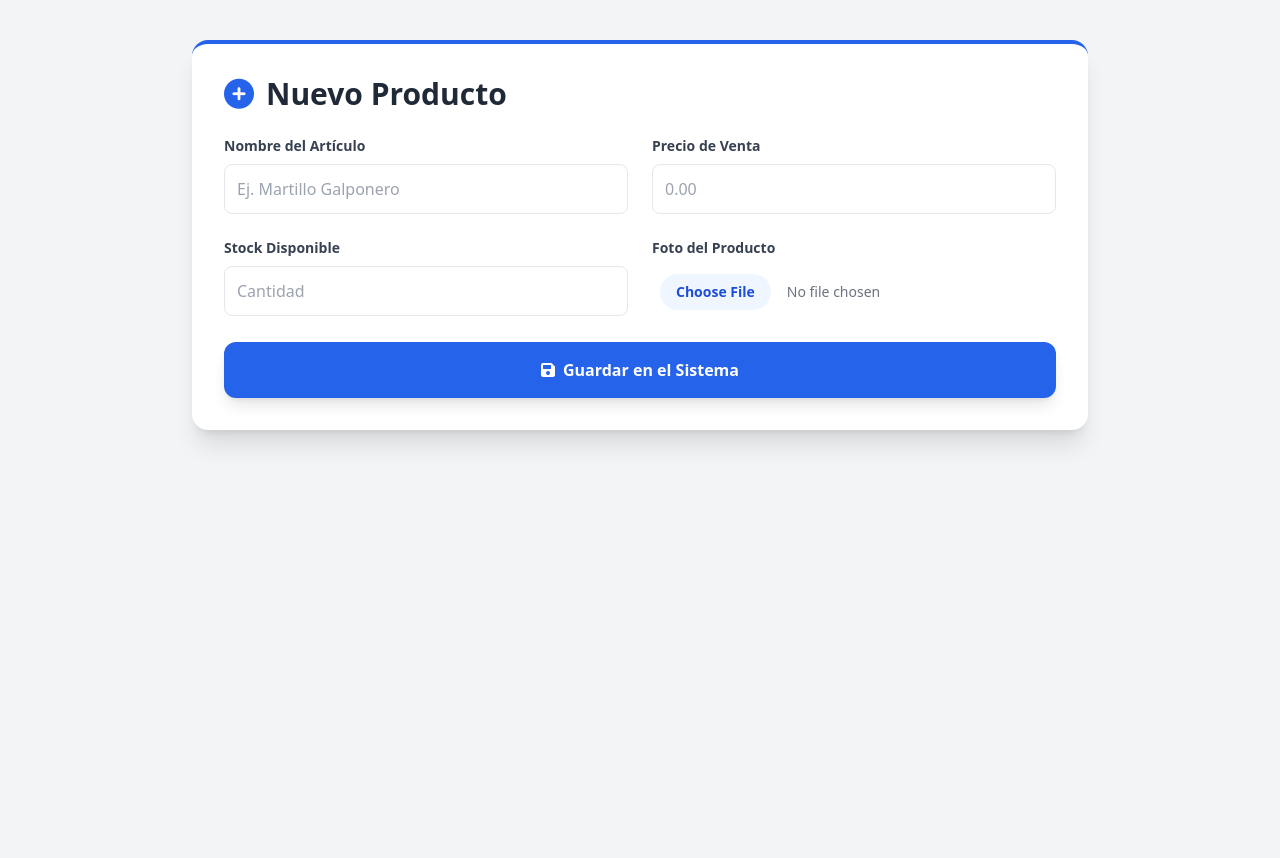
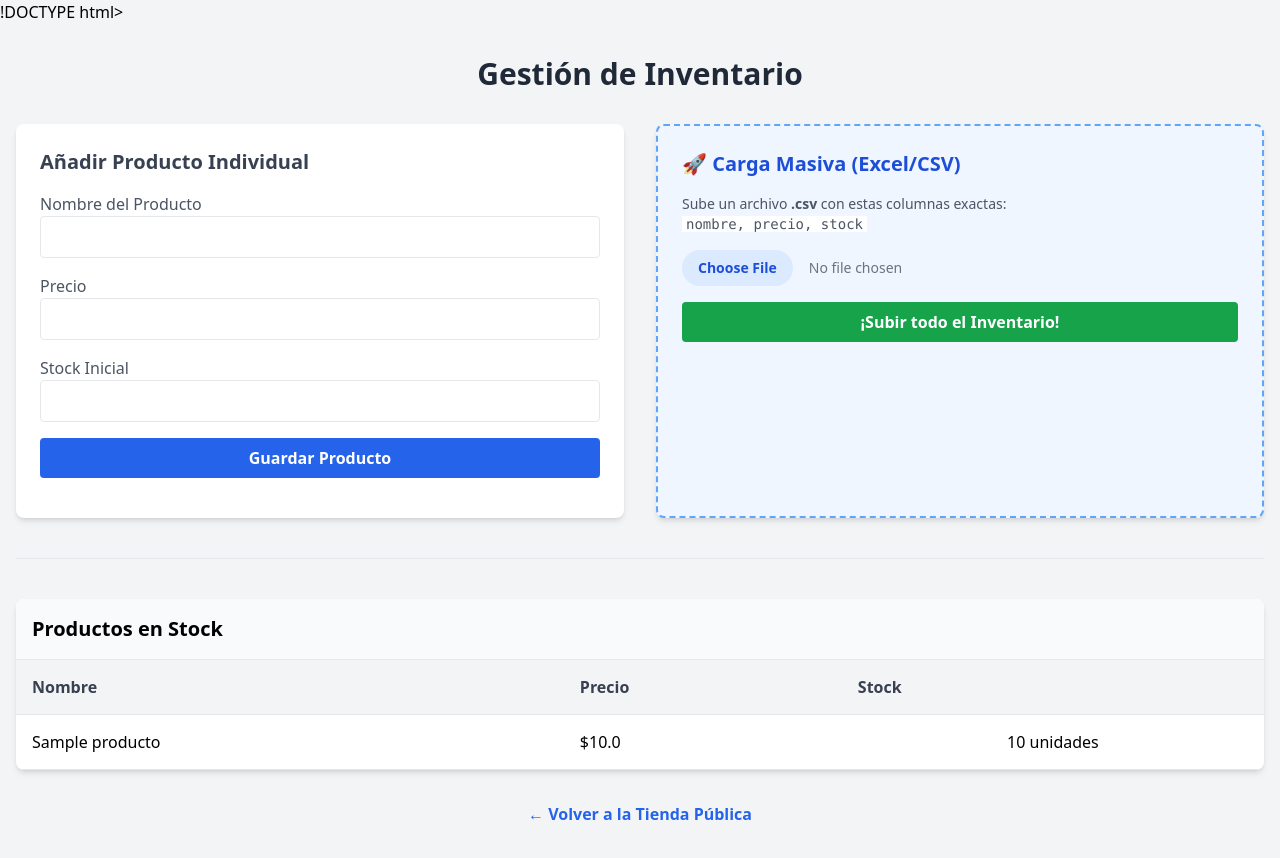
Before and after one commit to Alexander71133/ferreteria-digital, a Flask app: page /admin in a window 1280 px wide. Before the commit the page ends 445 px from the top, so only its background shows below. Run offline with Flask 3, Linux system fonts and the light colour scheme; tables that the repository leaves empty hold one stand-in row (values such as "Sample post"); some libraries are stand-ins or nearby versions.

Commit message:
Update admin.html

```diff
--- a/templates/admin.html
+++ b/templates/admin.html
@@ -1,37 +1,85 @@
-<!DOCTYPE html>
+!DOCTYPE html>
 <html lang="es">
 <head>
     <meta charset="UTF-8">
     <meta name="viewport" content="width=device-width, initial-scale=1.0">
-    <title>Panel de Control - Ferretería</title>
+    <title>Panel de Administración - Ferretería</title>
     <script src="https://cdn.tailwindcss.com"></script>
-    <link rel="stylesheet" href="https://cdnjs.cloudflare.com/ajax/libs/font-awesome/6.0.0/css/all.min.css">
 </head>
-<body class="bg-gray-100 p-4 md:p-10">
-    <div class="max-w-4xl mx-auto">
+<body class="bg-gray-100 font-sans">
 
-        <div class="bg-white p-8 rounded-2xl shadow-xl mb-10 border-t-4 border-blue-600">
-            <h1 class="text-3xl font-extrabold mb-6 text-gray-800 flex items-center">
-                <i class="fas fa-plus-circle mr-3 text-blue-600"></i>Nuevo Producto
-            </h1>
-            <form action="/admin/add" method="POST" enctype="multipart/form-data" class="grid grid-cols-1 md:grid-cols-2 gap-6">
-                <div>
-                    <label class="block text-sm font-bold text-gray-700 mb-2">Nombre del Artículo</label>
-                    <input type="text" name="nombre" placeholder="Ej. Martillo Galponero" class="w-full p-3 border rounded-lg focus:ring-2 focus:ring-blue-400 outline-none" required>
-                </div>
-                <div>
-                    <label class="block text-sm font-bold text-gray-700 mb-2">Precio de Venta</label>
-                    <input type="number" step="0.01" name="precio" placeholder="0.00" class="w-full p-3 border rounded-lg focus:ring-2 focus:ring-blue-400 outline-none" required>
-                </div>
-                <div>
-                    <label class="block text-sm font-bold text-gray-700 mb-2">Stock Disponible</label>
-                    <input type="number" name="stock" placeholder="Cantidad" class="w-full p-3 border rounded-lg focus:ring-2 focus:ring-blue-400 outline-none" required>
-                </div>
-                <div>
-                    <label class="block text-sm font-bold text-gray-700 mb-2">Foto del Producto</label>
-                    <input type="file" name="foto" accept="image/*" capture="environment" class="w-full p-2 text-sm text-gray-500 file:mr-4 file:py-2 file:px-4 file:rounded-full file:border-0 file:text-sm file:font-semibold file:bg-blue-50 file:text-blue-700 hover:file:bg-blue-100" required>
-                </div>
-                <button type="submit" class="md:col-span-2 bg-blue-600 hover:bg-blue-700 text-white font-bold py-4 rounded-xl transition-all shadow-lg transform hover:-translate-y-1">
-                    <i class="fas fa-save mr-2"></i>Guardar en el Sistema
-                </button>
-            </form>
+    <div class="container mx-auto px-4 py-8">
+        <h1 class="text-3xl font-bold text-center text-gray-800 mb-8">Gestión de Inventario</h1>
+
+        <div class="grid grid-cols-1 md:grid-cols-2 gap-8">
+
+            <div class="bg-white p-6 rounded-lg shadow-md">
+                <h2 class="text-xl font-semibold mb-4 text-gray-700">Añadir Producto Individual</h2>
+                <form action="/admin" method="POST" enctype="multipart/form-data">
+                    <div class="mb-4">
+                        <label class="block text-gray-600">Nombre del Producto</label>
+                        <input type="text" name="nombre" class="w-full border rounded p-2" required>
+                    </div>
+                    <div class="mb-4">
+                        <label class="block text-gray-600">Precio</label>
+                        <input type="number" name="precio" step="0.01" class="w-full border rounded p-2" required>
+                    </div>
+                    <div class="mb-4">
+                        <label class="block text-gray-600">Stock Inicial</label>
+                        <input type="number" name="stock" class="w-full border rounded p-2" required>
+                    </div>
+                    <button type="submit" class="w-full bg-blue-600 text-white font-bold py-2 rounded hover:bg-blue-700">
+                        Guardar Producto
+                    </button>
+                </form>
+            </div>
+
+            <div class="bg-blue-50 p-6 rounded-lg shadow-md border-2 border-dashed border-blue-400">
+                <h2 class="text-xl font-semibold mb-4 text-blue-700">🚀 Carga Masiva (Excel/CSV)</h2>
+                <p class="text-sm text-gray-600 mb-4">
+                    Sube un archivo <b>.csv</b> con estas columnas exactas: <br>
+                    <code class="bg-white px-1">nombre, precio, stock</code>
+                </p>
+                <form action="/importar" method="POST" enctype="multipart/form-data">
+                    <div class="mb-4">
+                        <input type="file" name="archivo_excel" accept=".csv" class="w-full text-sm text-gray-500 file:mr-4 file:py-2 file:px-4 file:rounded-full file:border-0 file:text-sm file:font-semibold file:bg-blue-100 file:text-blue-700 hover:file:bg-blue-200" required>
+                    </div>
+                    <button type="submit" class="w-full bg-green-600 text-white font-bold py-2 rounded hover:bg-green-700">
+                        ¡Subir todo el Inventario!
+                    </button>
+                </form>
+            </div>
+
+        </div>
+
+        <hr class="my-10">
+
+        <div class="bg-white rounded-lg shadow-md overflow-hidden">
+            <h2 class="text-xl font-semibold p-4 bg-gray-50 border-b">Productos en Stock</h2>
+            <table class="w-full text-left border-collapse">
+                <thead>
+                    <tr class="bg-gray-100 text-gray-700">
+                        <th class="p-4 border-b">Nombre</th>
+                        <th class="p-4 border-b">Precio</th>
+                        <th class="p-4 border-b">Stock</th>
+                    </tr>
+                </thead>
+                <tbody>
+                    {% for producto in productos %}
+                    <tr class="hover:bg-gray-50">
+                        <td class="p-4 border-b">{{ producto.nombre }}</td>
+                        <td class="p-4 border-b">${{ producto.precio }}</td>
+                        <td class="p-4 border-b text-center">{{ producto.stock }} unidades</td>
+                    </tr>
+                    {% endfor %}
+                </tbody>
+            </table>
+        </div>
+
+        <div class="text-center mt-8">
+            <a href="/" class="text-blue-600 font-bold hover:underline">← Volver a la Tienda Pública</a>
+        </div>
+    </div>
+
+</body>
+</html>
```
